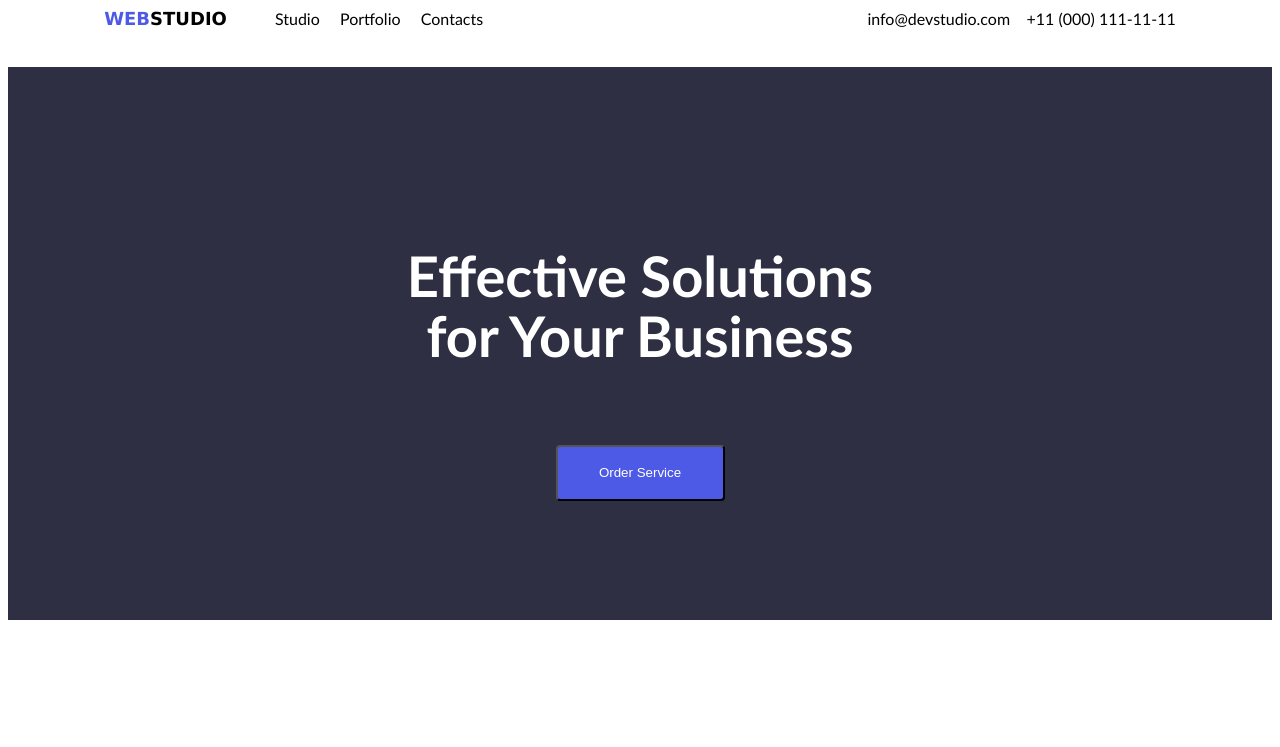
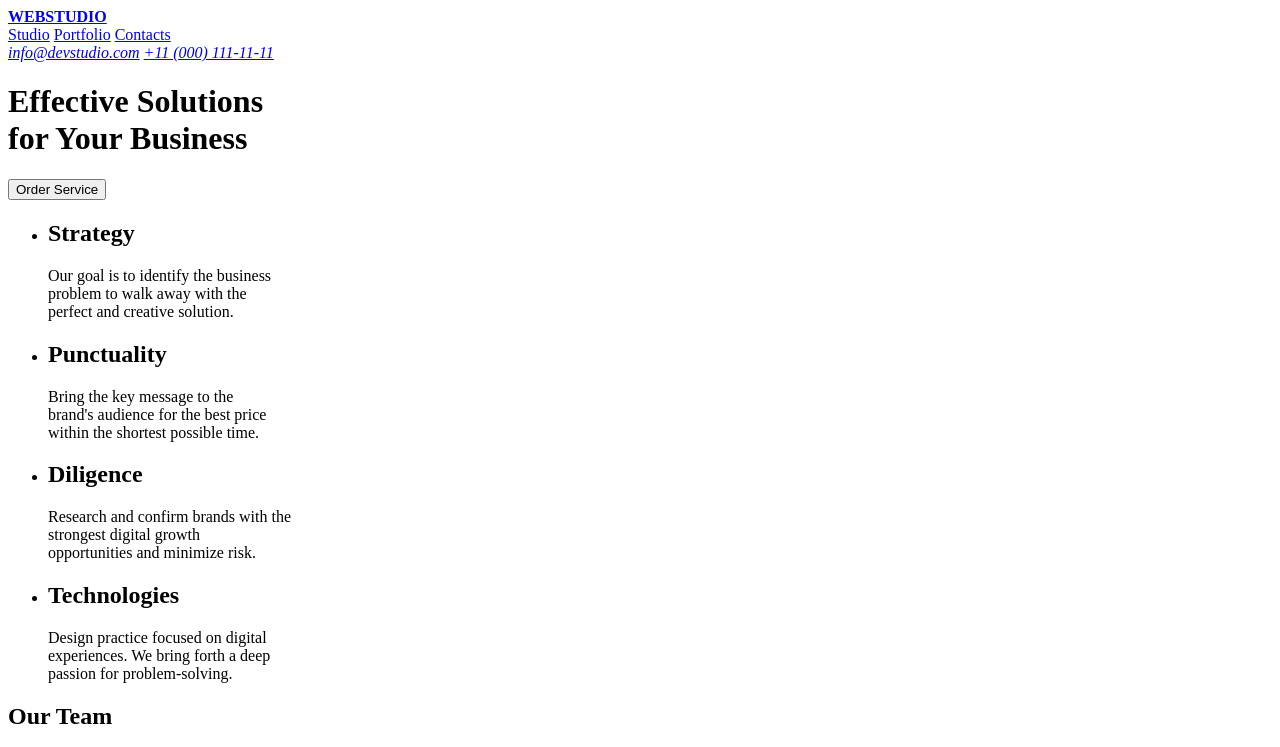
Before and after one commit to emcekare/goit-markup-hw-02, a plain HTML site: page index.html in a window 1280 px wide. Shown: the top 747 px of the page. Drawn offline with Linux system fonts and the light colour scheme.

Commit message:
zero-point-v2

```diff
--- a/index.html
+++ b/index.html
@@ -3,233 +3,124 @@
   <head>
     <meta charset="UTF-8" />
     <meta name="viewport" content="width=device-width, initial-scale=1.0" />
-    <title>Emrah's First Homework</title>
+    <title>Emrah's Second Homework</title>
   </head>
   <body>
-    <header style="text-align: center">
-      <a
-        href="/"
-        style="
-          color: #4d5ae5;
-          font-size: 18px;
-          font-weight: 700;
-          font-family: Verdana, Geneva, Tahoma, sans-serif;
-          text-decoration: none;
-        "
-        ><b>WEB<span style="color: black">STUDIO</span></b></a
-      >
-      &nbsp;&nbsp;&nbsp;&nbsp;&nbsp;&nbsp;&nbsp;&nbsp;&nbsp;&nbsp;
-
+    <header>
+      <a href="/"><b>WEBSTUDIO</b></a>
       <!-- NAV -->
-      <nav
-        style="
-          display: inline;
-          font-family: 'Gill Sans', 'Gill Sans MT', Calibri, 'Trebuchet MS',
-            sans-serif;
-        "
-      >
-        <a style="text-decoration: none; color: black" href="/">Studio</a>
-        &emsp;
-        <a style="text-decoration: none; color: black" href="/">Portfolio</a>
-        &emsp;
-        <a style="text-decoration: none; color: black" href="/">Contacts</a>
+      <nav>
+        <a href="/">Studio</a>
+        <a href="/">Portfolio</a>
+        <a href="/">Contacts</a>
         &emsp;
       </nav>
-      &nbsp;&nbsp;&nbsp;&nbsp;&nbsp;&nbsp;&nbsp;&nbsp;&nbsp;&nbsp;&nbsp;&nbsp;&nbsp;&nbsp;&nbsp;&nbsp;&nbsp;
-      &emsp;&emsp;&emsp;&emsp;&emsp;&emsp;&emsp;&emsp;&emsp;&emsp;&emsp;&emsp;&emsp;&emsp;&emsp;&emsp;&emsp;&emsp;
-
       <!-- ADRESS-->
 
-      <address
-        style="
-          text-align: right;
-          font-style: normal;
-          display: inline;
-          font-family: 'Gill Sans', 'Gill Sans MT', Calibri, 'Trebuchet MS',
-            sans-serif;
-        "
-      >
-        <a
-          style="text-decoration: none; color: black"
-          href="mailto:info@devstudio.com"
-          >info@devstudio.com</a
-        >&nbsp;&nbsp;&nbsp;
-        <a style="text-decoration: none; color: black" href="tel:+110001111111"
-          >+11 (000) 111-11-11</a
-        >
+      <address>
+        <a href="mailto:info@devstudio.com">info@devstudio.com</a>
+        <a href="tel:+110001111111">+11 (000) 111-11-11</a>
       </address>
     </header>
     <!-- HEADER BURADA BİTİYOR!!-->
 
     <main>
-      <h1
-        style="
-          text-align: center;
-          background-color: #2e2f42;
-          color: white;
-          font-size: 56px;
-          font-family: 'Gill Sans', 'Gill Sans MT', Calibri, 'Trebuchet MS',
-            sans-serif;
-          line-height: 107%;
-        "
-      >
-        <br /><br /><br />
-
+      <h1>
         Effective Solutions <br />
-        for Your Business <br /><br />
-
-        <button
-          type="button"
-          style="
-            background-color: #4d5ae5;
-            color: white;
-            height: 56px;
-            width: 169px;
-            border-radius: 4px;
-            padding: 16px 32px;
-          "
-        >
-          Order Service</button
-        ><br /><br /><br />
+        for Your Business
       </h1>
+      <button>Order Service</button>
 
       <!--  SECTION 1 -->
-      <section
-        style="
-          text-align: center;
-          font-family: 'Gill Sans', 'Gill Sans MT', Calibri, 'Trebuchet MS',
-            sans-serif;
-        "
-      >
-        <br /><br /><br /><br /><br />
+      <section>
         <ul>
-          <li style="list-style-type: none">
-            <h2 style="color: #2e2f42">Strategy</h2>
-            <p style="color: #434455">
+          <li>
+            <h2>Strategy</h2>
+            <p>
               Our goal is to identify the business <br />
               problem to walk away with the <br />perfect and creative solution.
             </p>
           </li>
 
-          <li style="list-style-type: none">
-            <h2 style="color: #2e2f42">Punctuality</h2>
-            <p style="color: #434455">
+          <li>
+            <h2>Punctuality</h2>
+            <p>
               Bring the key message to the <br />brand's audience for the best
               price <br />within the shortest possible time.
             </p>
           </li>
 
-          <li style="list-style-type: none">
-            <h2 style="color: #2e2f42">Diligence</h2>
-            <p style="color: #434455">
+          <li>
+            <h2>Diligence</h2>
+            <p>
               Research and confirm brands with the <br />strongest digital
               growth <br />opportunities and minimize risk.
             </p>
           </li>
 
-          <li style="list-style-type: none">
-            <h2 style="color: #2e2f42">Technologies</h2>
-            <p style="color: #434455">
+          <li>
+            <h2>Technologies</h2>
+            <p>
               Design practice focused on digital <br />experiences. We bring
               forth a deep <br />passion for problem-solving.
             </p>
           </li>
         </ul>
-        <br /><br /><br /><br /><br />
       </section>
 
       <!-- SECTION 2 -->
-      <section
-        style="
-          background-color: #f4f4fd;
-          font-family: 'Gill Sans', 'Gill Sans MT', Calibri, 'Trebuchet MS',
-            sans-serif;
-          text-align: center;
-        "
-      >
-        <br /><br /><br /><br /><br />
-        <h2 style="font-size: 36px; color: #2e2f42"><b>Our Team</b></h2>
-        <br />
-        <br />
+      <section>
+        <h2><b>Our Team</b></h2>
         <ul>
-          <li style="list-style-type: none">
+          <li>
             <img
-              style="height: 260px; width: 264px"
+              width="264px"
               src="./images/markguerrero.jpg"
               alt="Product Designer"
             />
-            <h3 style="color: #2e2f42">Mark Guerrero</h3>
-            <p style="color: #434455">Product Designer</p>
+            <h3>Mark Guerrero</h3>
+            <p>Product Designer</p>
           </li>
-          <li style="list-style-type: none">
+          <li>
             <img
-              style="width: 264px; height: 260px"
+              width="264px"
               src="./images/tomford.jpg"
               alt="Frontend Developer"
             />
 
-            <h3 style="color: #2e2f42">Tom Ford</h3>
-            <p style="color: #434455">Frontend Developer</p>
+            <h3>Tom Ford</h3>
+            <p>Frontend Developer</p>
           </li>
-          <li style="list-style-type: none">
+          <li>
             <img
-              style="width: 264px; height: 260px"
+              width="264px"
               src="./images/camilegarcia.jpg"
               alt="Marketing"
             />
-            <h3 style="color: #2e2f42">Camila Garcia</h3>
-            <p style="color: #434455">Marketing</p>
+            <h3>Camila Garcia</h3>
+            <p>Marketing</p>
           </li>
-          <li style="list-style-type: none">
+          <li>
             <img
-              style="width: 264px; height: 260px"
+              width="264px"
               src="./images/danielwilson.jpg"
               alt="UI Designer"
             />
-            <h3 style="color: #2e2f42">Waniel Wilson</h3>
-            <p style="color: #434455">UI Designer</p>
+            <h3>Waniel Wilson</h3>
+            <p>UI Designer</p>
           </li>
         </ul>
-        <br /><br /><br /><br /><br /><br /><br />
       </section>
     </main>
 
     <!-- FOOTER-->
-    <footer style="background-color: #2e2f42">
-      <br /><br /><br /><br /><br /><br />
-      &emsp;&emsp;&emsp;&emsp;&emsp;&emsp;&emsp;&emsp;&emsp;&emsp;&emsp;&emsp;&emsp;&emsp;&emsp;&emsp;&emsp;&emsp;&emsp;&emsp;
-      &emsp;&emsp;&emsp;&emsp;&emsp;&emsp;&emsp;&emsp;&emsp;&emsp;
-
-      <a
-        href="/"
-        style="
-          color: #4d5ae5;
-          font-size: 18px;
-          font-weight: 700;
-          line-height: 117%;
-          font-family: Verdana, Geneva, Tahoma, sans-serif;
-          text-decoration: none;
-        "
-        ><b>WEB<span style="color: #f4f4fd">STUDIO</span></b></a
-      >
-      <p
-        style="
-          color: #f4f4fd;
-          font-family: 'Gill Sans', 'Gill Sans MT', Calibri, 'Trebuchet MS',
-            sans-serif;
-        "
-      >
-        &emsp;&emsp;&emsp;&emsp;&emsp;&emsp;&emsp;&emsp;&emsp;&emsp;&emsp;&emsp;&emsp;&emsp;&emsp;&emsp;&emsp;&emsp;&emsp;&emsp;
-        &emsp;&emsp;&emsp;&emsp;&emsp;&emsp;&emsp;&emsp;&emsp;&emsp; Increase
-        the flow of customers and <br />
-        &emsp;&emsp;&emsp;&emsp;&emsp;&emsp;&emsp;&emsp;&emsp;&emsp;&emsp;&emsp;&emsp;&emsp;&emsp;&emsp;&emsp;&emsp;&emsp;&emsp;
-        &emsp;&emsp;&emsp;&emsp;&emsp;&emsp;&emsp;&emsp;&emsp;&emsp; sales for
-        your business with digital<br />
-        &emsp;&emsp;&emsp;&emsp;&emsp;&emsp;&emsp;&emsp;&emsp;&emsp;&emsp;&emsp;&emsp;&emsp;&emsp;&emsp;&emsp;&emsp;&emsp;&emsp;
-        &emsp;&emsp;&emsp;&emsp;&emsp;&emsp;&emsp;&emsp;&emsp;&emsp; marketing &
-        growth solutions.
+    <footer s>
+      <a href="/"><b>WEBSTUDIO</b></a>
+      <p>
+        Increase the flow of customers and <br />
+        sales for your business with digital<br />
+        marketing & growth solutions.
       </p>
-      <br /><br /><br /><br /><br /><br />
     </footer>
   </body>
 </html>
```
